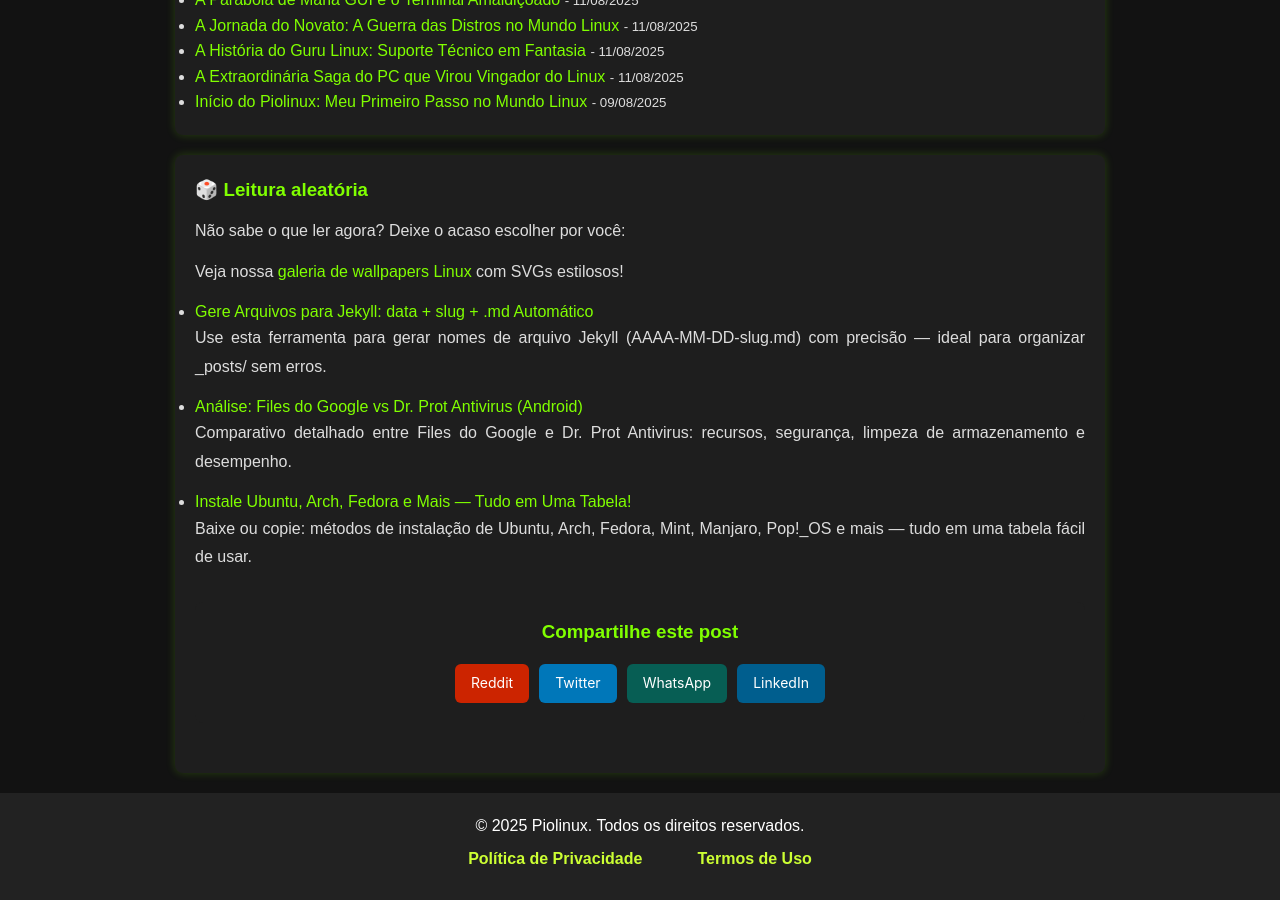
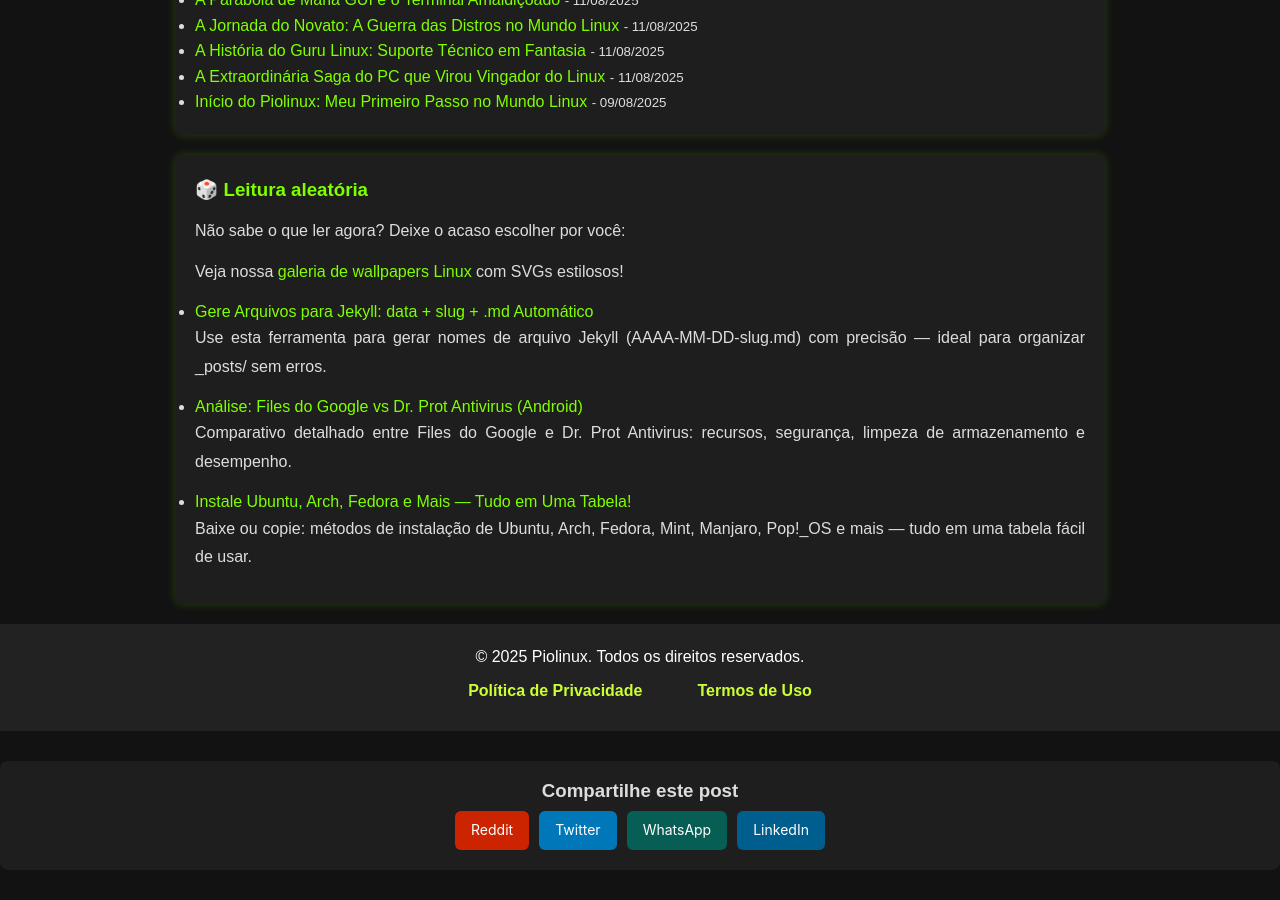
Before and after one commit to Piolinux/piolinux-site, a Jekyll site: the page built from index.md, in a window 1280 px wide and 900 px high, scrolled down 1048 px. Built offline with Jekyll 4.4.1, drawn with Linux system fonts in a browser that asks for light colours.

Commit message:
Update default.html

```diff
--- a/_layouts/default.html
+++ b/_layouts/default.html
@@ -36,6 +36,14 @@
                     {% endfor %}
                 </ul>
             </div>
+
+        </section>
+    </main>
+
+    {% include footer.html %}
+</body>
+</html>
+
 
             <!-- Botões de Compartilhamento -->
             <div id="share" style="text-align: center; margin: 30px 0; padding: 15px; background: #1e1e1e; border-radius: 8px;">
@@ -81,9 +89,3 @@
                 });
               });
             </script>
-        </section>
-    </main>
-
-    {% include footer.html %}
-</body>
-</html>
```
